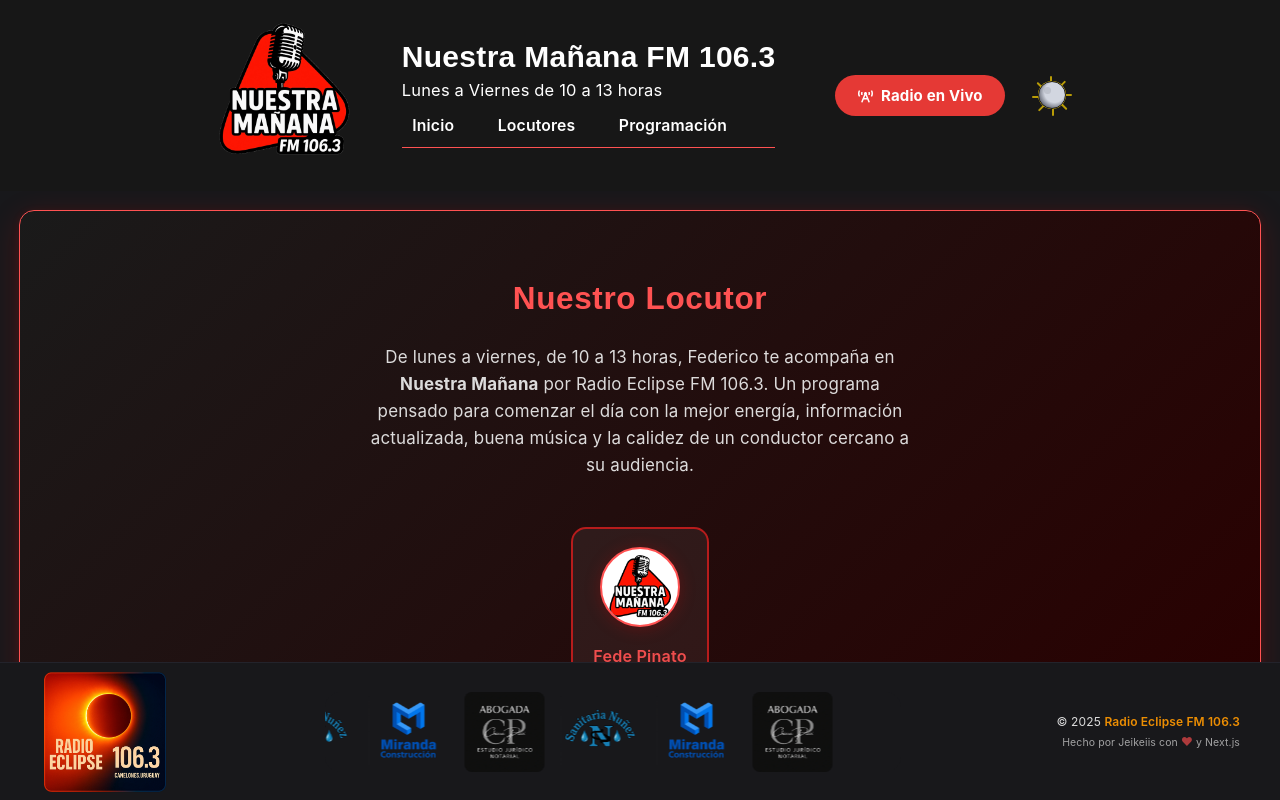
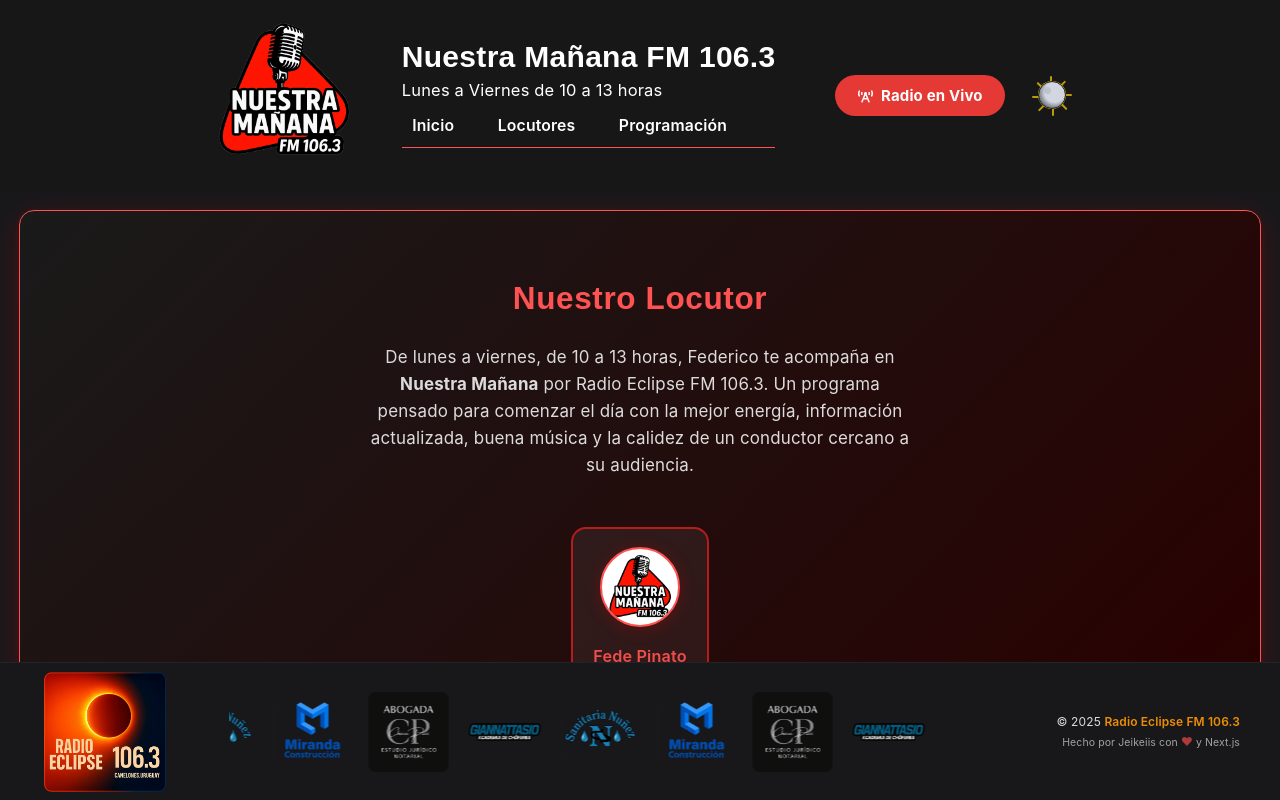
Before and after one commit to Jeikeiis/Nuestra.M-Radio.Eclipse, a Next.js app: page / in a window 1280 px wide. Shown: the top 800 px of the page. Built offline with nearby package versions, Linux system fonts and the light colour scheme.

Commit message:
Checkpoint 9.5.6

```diff
--- a/src/components/SponsorsCarousel.tsx
+++ b/src/components/SponsorsCarousel.tsx
@@ -13,6 +13,7 @@ const sponsors = [
   { src: "/SanitariaNunez.webp", alt: "Sanitaria Nuñez" },
   { src: "/MirandaConstruccion.webp", alt: "Miranda Construcciones" },
   { src: "/ChiariaPizzi.webp", alt: "Estudio Jurídico Notarial Chiara Pizzi" }, // Nuevo sponsor actualizado a webp
+  { src: "/GiannattasioAcademia.webp", alt: "Academia de Choferes Giannattasio" }, // Sponsor agregado
   // Puedes agregar más sponsors aquí
 ];
 
```
Also changed, not shown: public/GiannattasioAcademia.webp (added).
